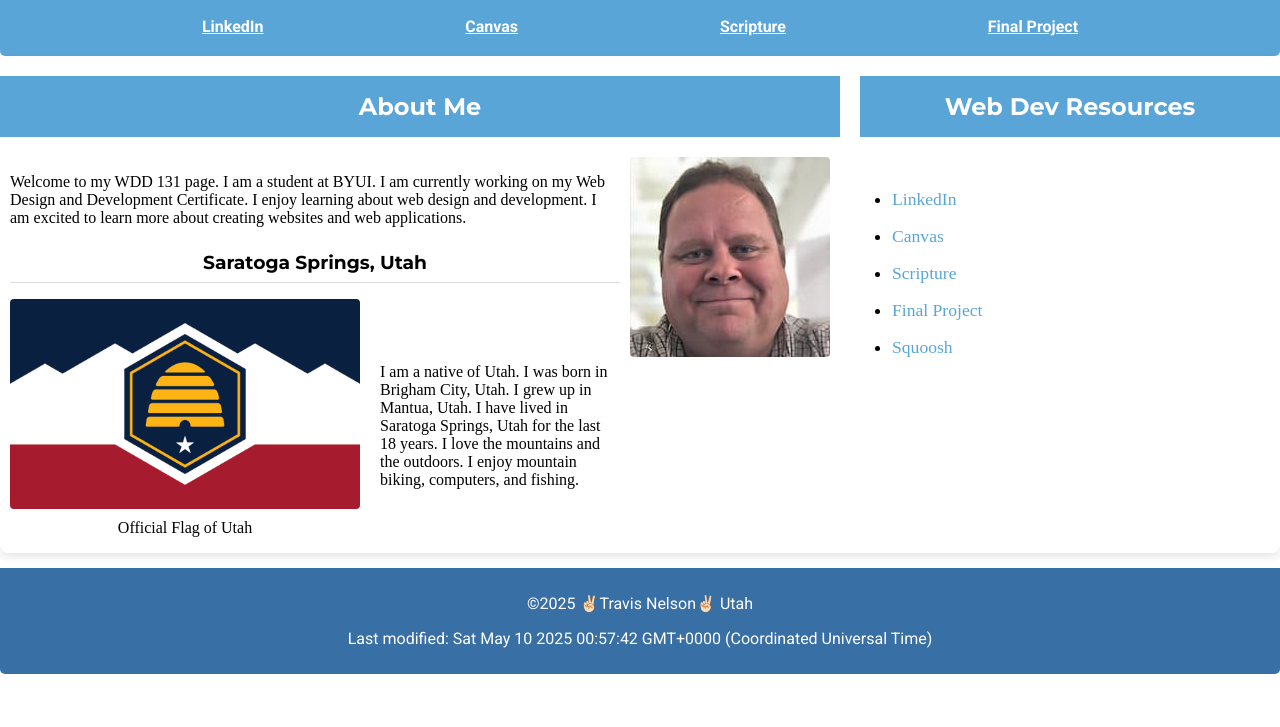
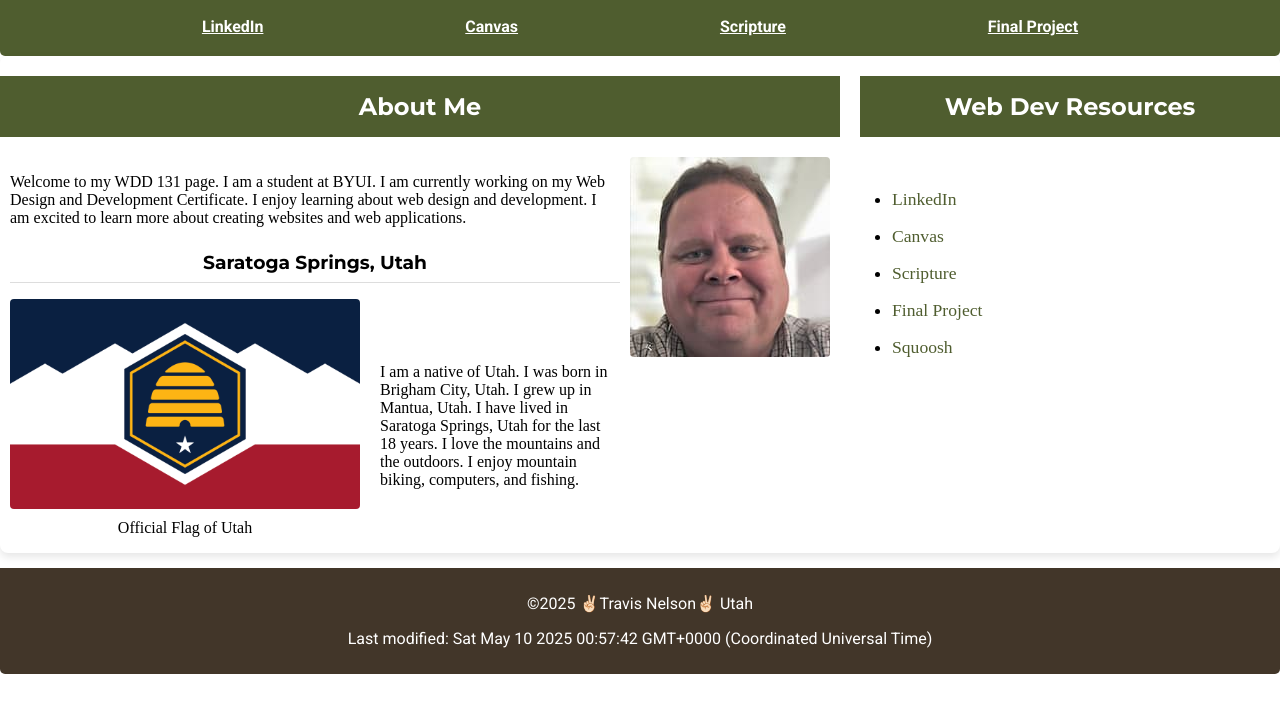
Before and after one commit to BYUI-LogicLover/wdd131, a plain HTML site: page index.html in a window 1280 px wide. Shown: the part 73-800 px from the top of the page. Drawn offline with Linux system fonts and the light colour scheme.

Commit message:
Update color variables and add hover effect for navigation links

```diff
--- a/styles/base.css
+++ b/styles/base.css
@@ -1,8 +1,8 @@
 :root {
-    --primary-color: #386FA4;
-    --secondary-color: #59A5D8;
-    --accent1-color: #84D2F6;
-    --accent2-color: #91E5F6;
+    --primary-color: #423629;
+    --secondary-color: #4F5D2F;
+    --accent1-color: #7D7E75;
+    --accent2-color: #B0B2B8;
     --heading-text-color: white;
     --heading-font: Roboto, Helvetica, sans-serif;
     --text-font: Montserrat, Helvetica, sans-serif;
@@ -45,6 +45,12 @@ nav {
 nav a {
     color: white;
     padding: 10px;
+}
+
+nav a:hover {
+    background-color: var(--primary-color);
+    color: white;
+    text-decoration: none;
 }
 
 .card {
```
